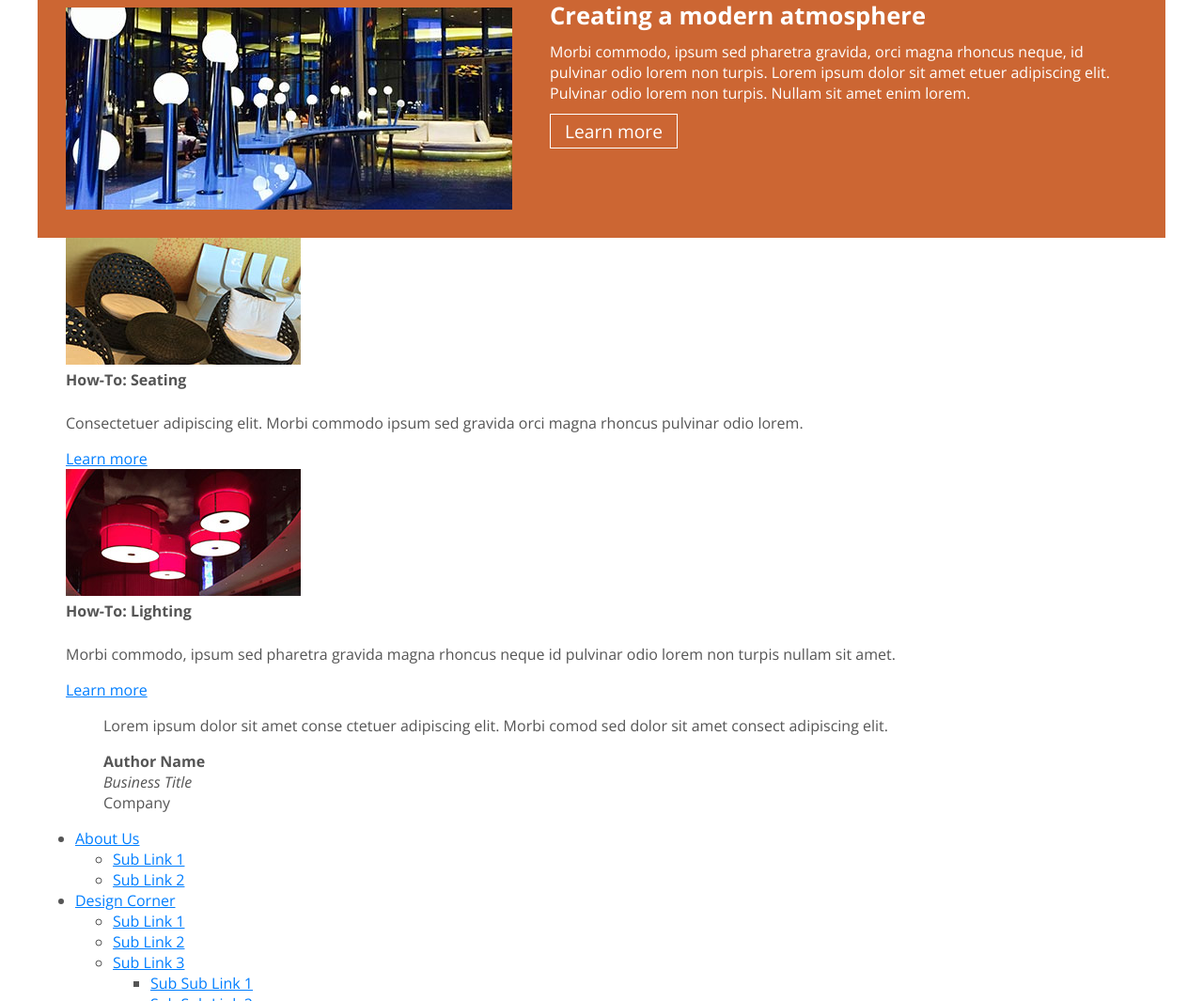
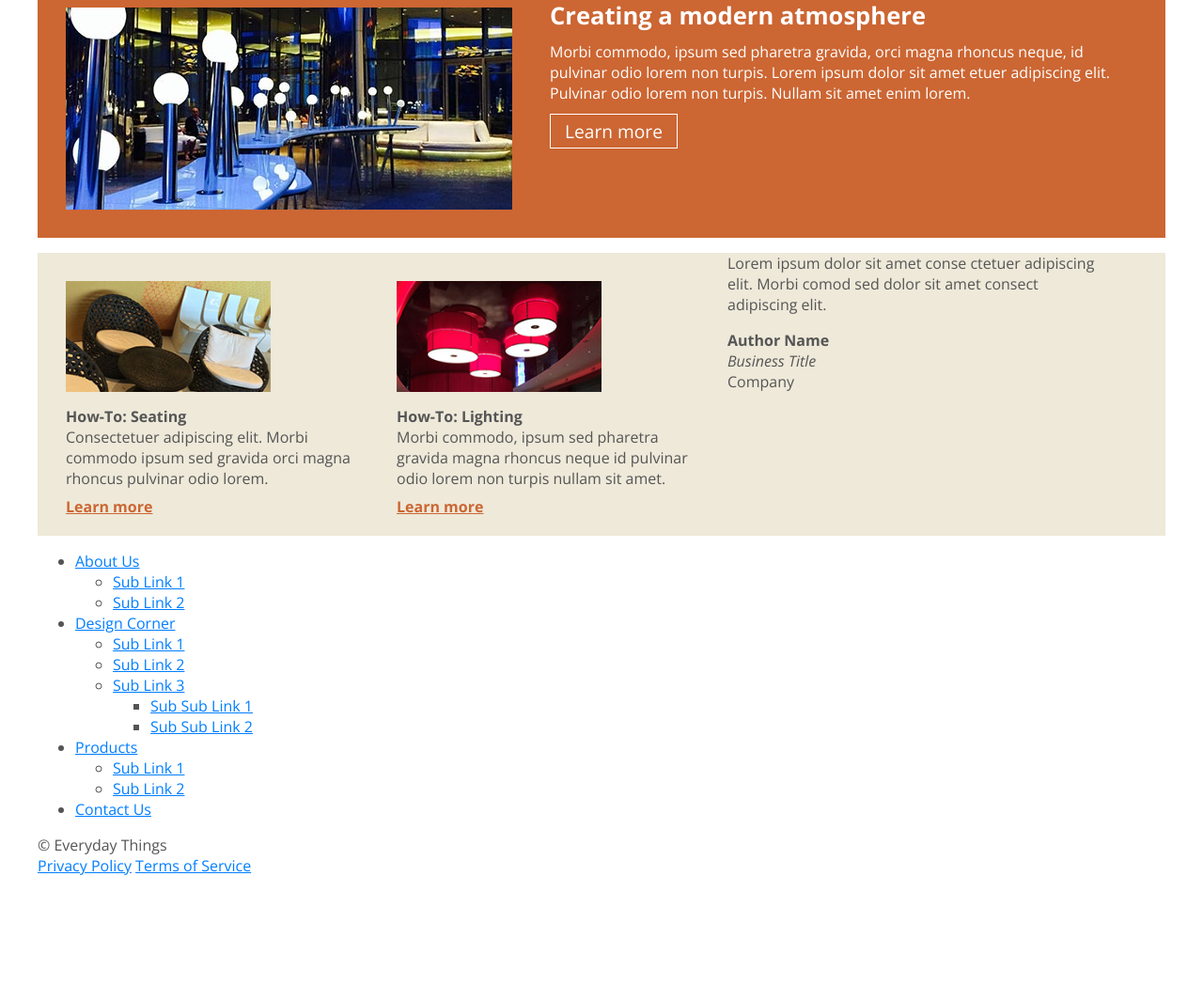
Before and after one commit to Benjaminhaesemeyer/lynda-creating-a-responisive-web-design, a plain HTML site: page index.html in a window 1280 px wide. Shown: the part 749-1814 px from the top of the page at 94% size. After the commit the page ends 1681 px from the top, so only its background shows below. Drawn offline with nearby package versions, Linux system fonts and the light colour scheme.

Commit message:
section how-to styled

```diff
--- a/css/screen.css
+++ b/css/screen.css
@@ -66,3 +66,13 @@ section.main aside .content.tools { background-image: url(../images/icon_gear.sv
 section.atmosphere { background-color: #cc6633; padding-top: 30px; padding-bottom: 30px; color: #fff;}
 section.atmosphere article { padding: 0 20px 0 515px; background: url(../images/photo_lounge.jpg) no-repeat 0 5px;
     min-height: 220px;}
+
+    /* Section -  Atmosphere */
+
+section.how-to { background-color: #eee9d9; position: relative; }
+section.how-to aside { width: 30%; float: left; margin-right: 10px; }
+section.how-to aside .content { padding: 30px 30px 20px 0; }
+section.how-to aside .content img { display: block; margin-bottom: 15px; width: 70%; }
+section.how-to aside .content h4 { margin-bottom: 0;}
+section.how-to aside .content p { margin-bottom: .5em;}
+section.how-to aside .content a { display: inline-block; color: #cc6633; font-weight: 700; }
```
